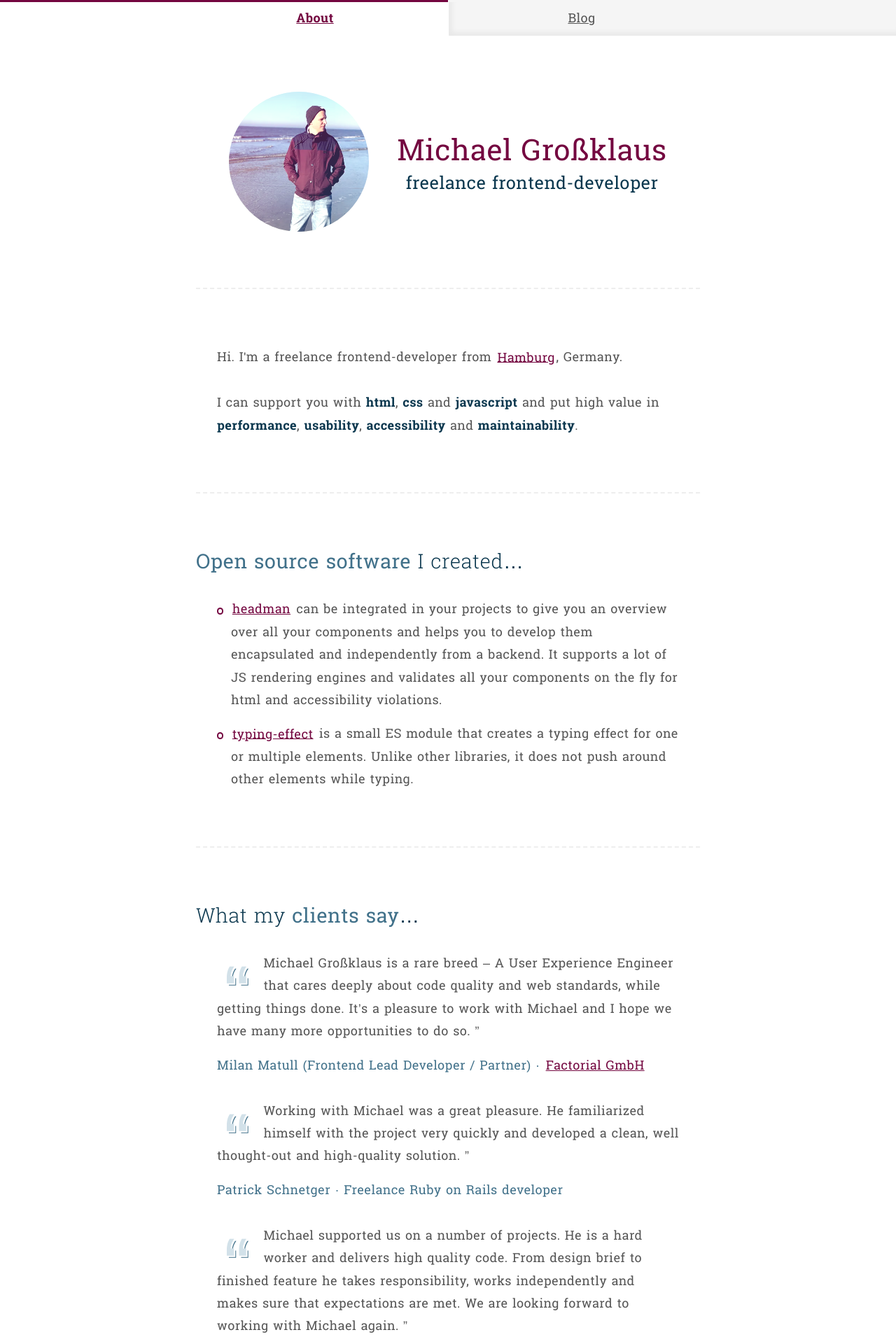
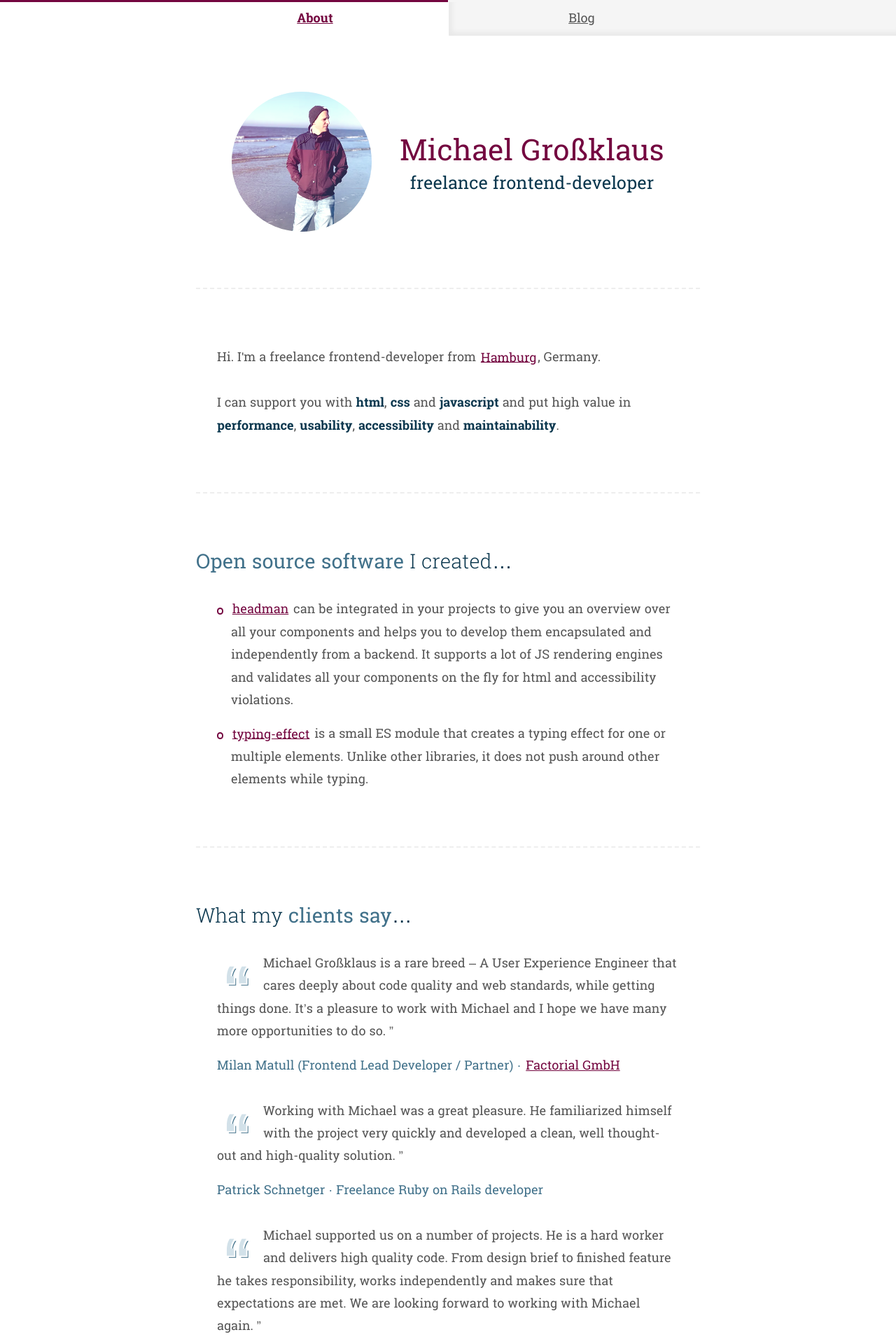
Before and after one commit to mgrsskls/blog, a Jekyll site: the page built from index.html, in a window 1280 px wide. Shown: the top 1920 px of the page at 70% size. Built offline with Jekyll 4.4.1, drawn with Linux system fonts in a browser that asks for light colours.

Commit message:
removed deprecated letter- and word spacing

```diff
--- a/_includes/css/styles.css
+++ b/_includes/css/styles.css
@@ -21,11 +21,6 @@
   background: #fff;
   color: #555;
   font: 1.8rem/1.8 "Roboto Slab", Helvetica, Arial, sans-serif;
-}
-
-html:not(.fonts-loaded) body {
-  letter-spacing: 0.04rem;
-  word-spacing: 0.1rem;
 }
 
 b,
```
